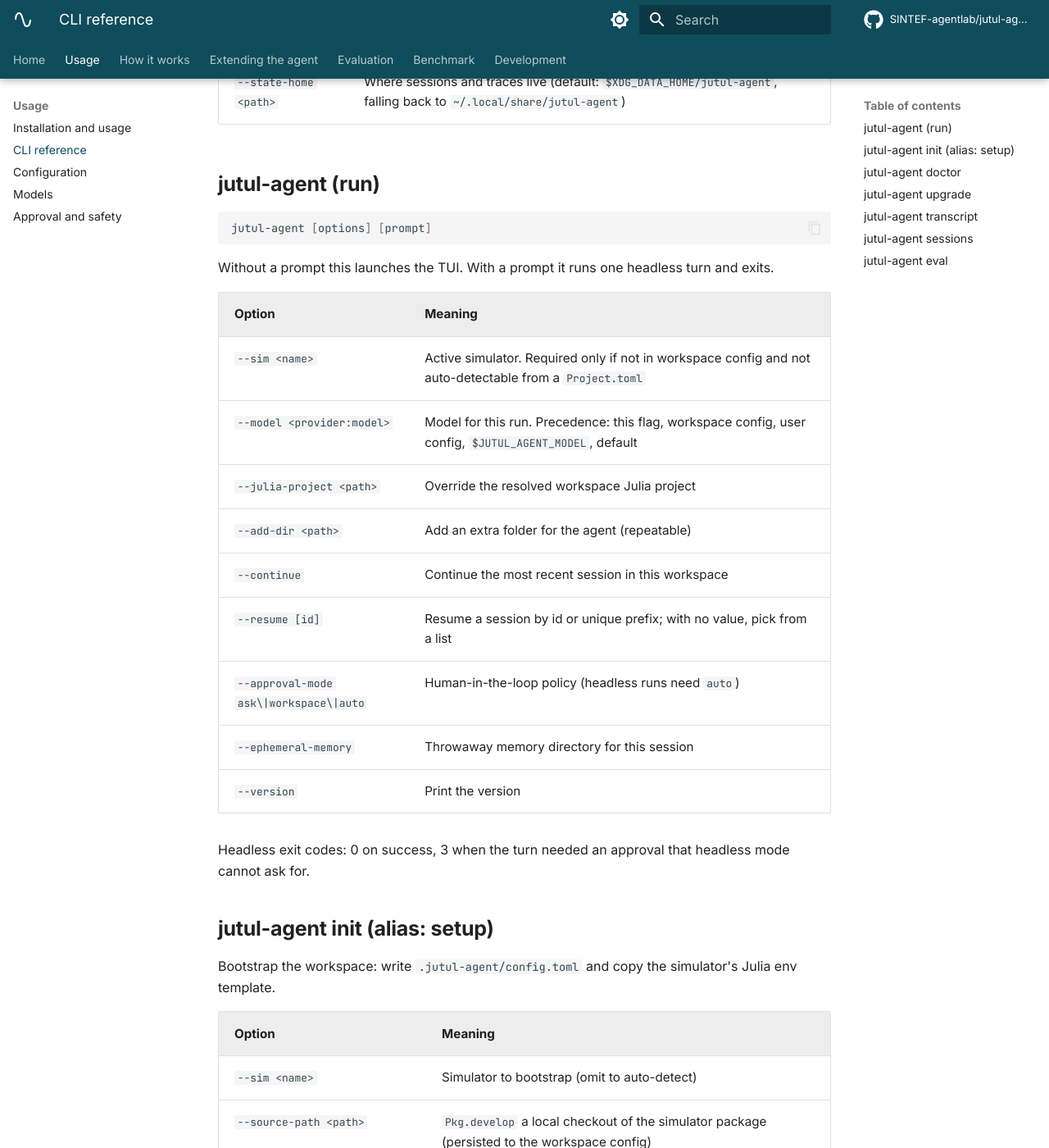
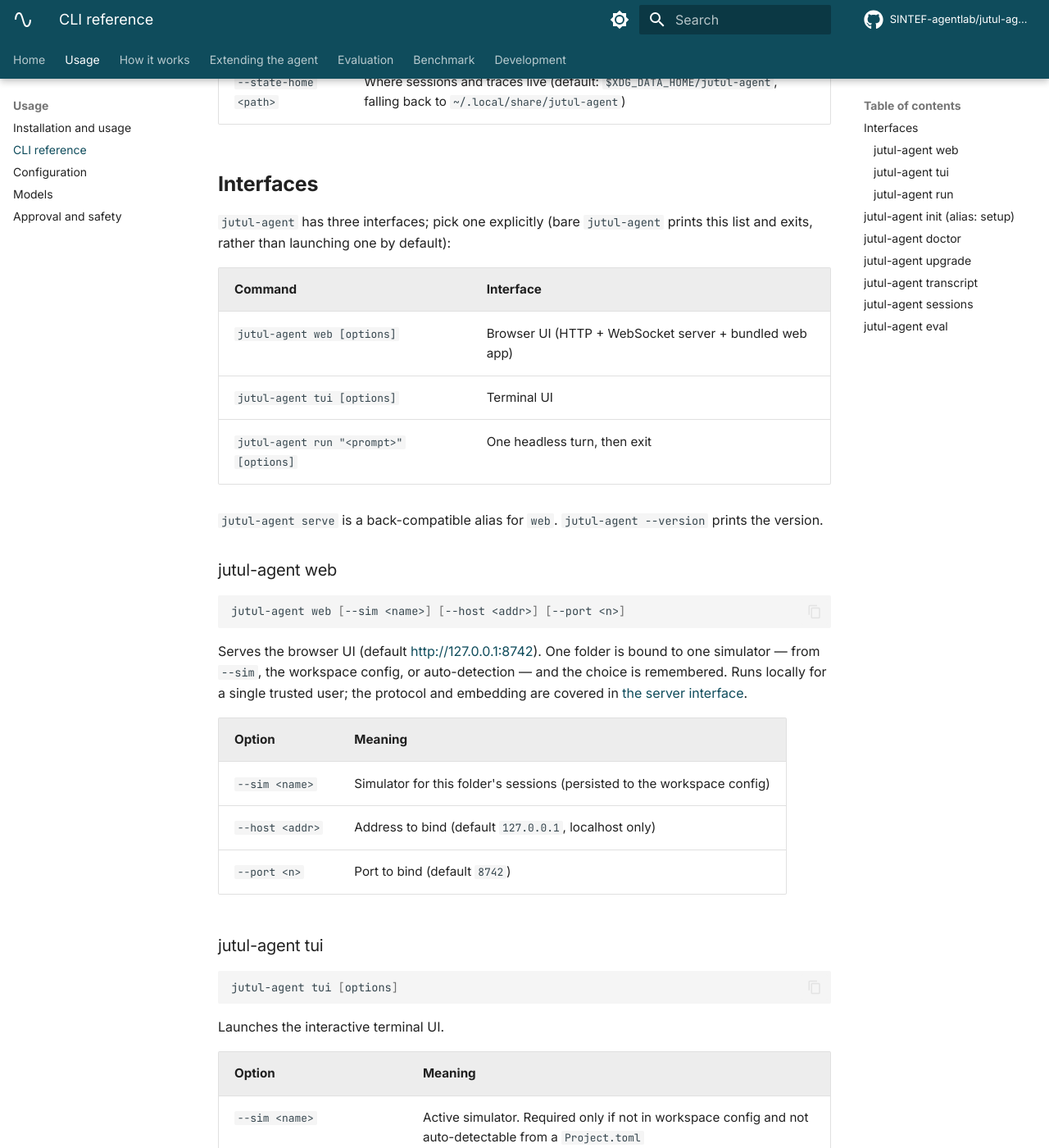
Before and after one commit to fredeco-gh/jutul-agent-geothermal, an MkDocs documentation site: the page built from docs/cli.md, in a window 1280 px wide and 1400 px high, scrolled down 354 px. Shown: the whole window at 82% size. Built offline with MkDocs 1.6.1 and Material for MkDocs 9.7.7, drawn with Linux system fonts in a browser that asks for light colours; comment, search, counter and statistics services are not loaded; some of the changed text lies outside the part shown.

Commit message:
cli: explicit interfaces (web/tui/run); ship the web stack in core
Make the browser UI a first-class, out-of-the-box interface and stop defaulting
silently to the terminal.

- The web stack (fastapi, uvicorn[standard], python-multipart) moves from the
  optional [server] extra into the core dependencies, so `jutul-agent web` works
  on a plain install — it is expected to be the most common way in.
- The interface is now explicit: `jutul-agent web`, `jutul-agent tui`, and
  `jutul-agent run "<prompt>"`. Bare `jutul-agent` prints a chooser instead of
  launching the TUI; `tui` rejects a prompt and `run` requires one. `serve`
  stays as a back-compatible alias for `web`; `--version`/`-h` still work.
- Docs updated to teach the interfaces: README first-run, the CLI reference
  (a new Interfaces section with web/tui/run), usage (interfaces overview +
  fixed bare invocations), the server interface, and the example app (no extra).

Tests cover the chooser, the unknown-command error, and the tui/run guards.

````diff
--- a/docs/cli.md
+++ b/docs/cli.md
@@ -9,29 +9,65 @@ flags are accepted by every command:
 | `--workspace <path>` | Workspace directory (default: current working directory) |
 | `--state-home <path>` | Where sessions and traces live (default: `$XDG_DATA_HOME/jutul-agent`, falling back to `~/.local/share/jutul-agent`) |
 
-## jutul-agent (run)
+## Interfaces
+
+`jutul-agent` has three interfaces; pick one explicitly (bare `jutul-agent`
+prints this list and exits, rather than launching one by default):
+
+| Command | Interface |
+|---|---|
+| `jutul-agent web [options]` | Browser UI (HTTP + WebSocket server + bundled web app) |
+| `jutul-agent tui [options]` | Terminal UI |
+| `jutul-agent run "<prompt>" [options]` | One headless turn, then exit |
+
+`jutul-agent serve` is a back-compatible alias for `web`. `jutul-agent --version`
+prints the version.
+
+### jutul-agent web
 
 ```sh
-jutul-agent [options] [prompt]
+jutul-agent web [--sim <name>] [--host <addr>] [--port <n>]
 ```
 
-Without a prompt this launches the TUI. With a prompt it runs one headless
-turn and exits.
+Serves the browser UI (default <http://127.0.0.1:8742>). One folder is bound to
+one simulator — from `--sim`, the workspace config, or auto-detection — and the
+choice is remembered. Runs locally for a single trusted user; the protocol and
+embedding are covered in [the server interface](server-interface.md).
+
+| Option | Meaning |
+|---|---|
+| `--sim <name>` | Simulator for this folder's sessions (persisted to the workspace config) |
+| `--host <addr>` | Address to bind (default `127.0.0.1`, localhost only) |
+| `--port <n>` | Port to bind (default `8742`) |
+
+### jutul-agent tui
+
+```sh
+jutul-agent tui [options]
+```
+
+Launches the interactive terminal UI.
 
 | Option | Meaning |
 |---|---|
 | `--sim <name>` | Active simulator. Required only if not in workspace config and not auto-detectable from a `Project.toml` |
-| `--model <provider:model>` | Model for this run. Precedence: this flag, workspace config, user config, `$JUTUL_AGENT_MODEL`, default |
+| `--model <provider:model>` | Model for this session. Precedence: this flag, workspace config, user config, `$JUTUL_AGENT_MODEL`, default |
 | `--julia-project <path>` | Override the resolved workspace Julia project |
 | `--add-dir <path>` | Add an extra folder for the agent (repeatable) |
 | `--continue` | Continue the most recent session in this workspace |
 | `--resume [id]` | Resume a session by id or unique prefix; with no value, pick from a list |
-| `--approval-mode ask\|workspace\|auto` | Human-in-the-loop policy (headless runs need `auto`) |
+| `--approval-mode ask\|workspace\|auto` | Human-in-the-loop policy |
 | `--ephemeral-memory` | Throwaway memory directory for this session |
-| `--version` | Print the version |
 
-Headless exit codes: 0 on success, 3 when the turn needed an approval that
-headless mode cannot ask for.
+### jutul-agent run
+
+```sh
+jutul-agent run "<prompt>" [options]
+```
+
+Runs one headless turn and exits — same options as `tui` (headless runs need
+`--approval-mode auto`). Exit codes: 0 on success, 3 when the turn needed an
+approval that headless mode cannot ask for.
 
 ## jutul-agent init (alias: setup)
 
--- a/docs/extending-for-your-application.md
+++ b/docs/extending-for-your-application.md
@@ -100,7 +100,7 @@ The server exposes a stable HTTP + WebSocket contract (see
 [the server interface](server-interface.md)). Your front end can be anything that
 speaks it. Two starting points:
 
-- **Use the bundled UI.** `jutul-agent serve --sim mysim` serves a complete chat
+- **Use the bundled UI.** `jutul-agent web --sim mysim` serves a complete chat
   interface. Good for getting going and for internal tools.
 - **Build your own.** Code against the protocol with whatever stack your app
   needs (React, Svelte, MapLibre, ...). The bundled UI and the `examples/`
````
Also changed, not shown: README.md (+23 -33 lines), docs/server-interface.md (+5 -4 lines), docs/usage.md (+25 -8 lines), examples/demo-app/README.md (+1 -2 lines), pyproject.toml (+7 -8 lines), 6 other files.
